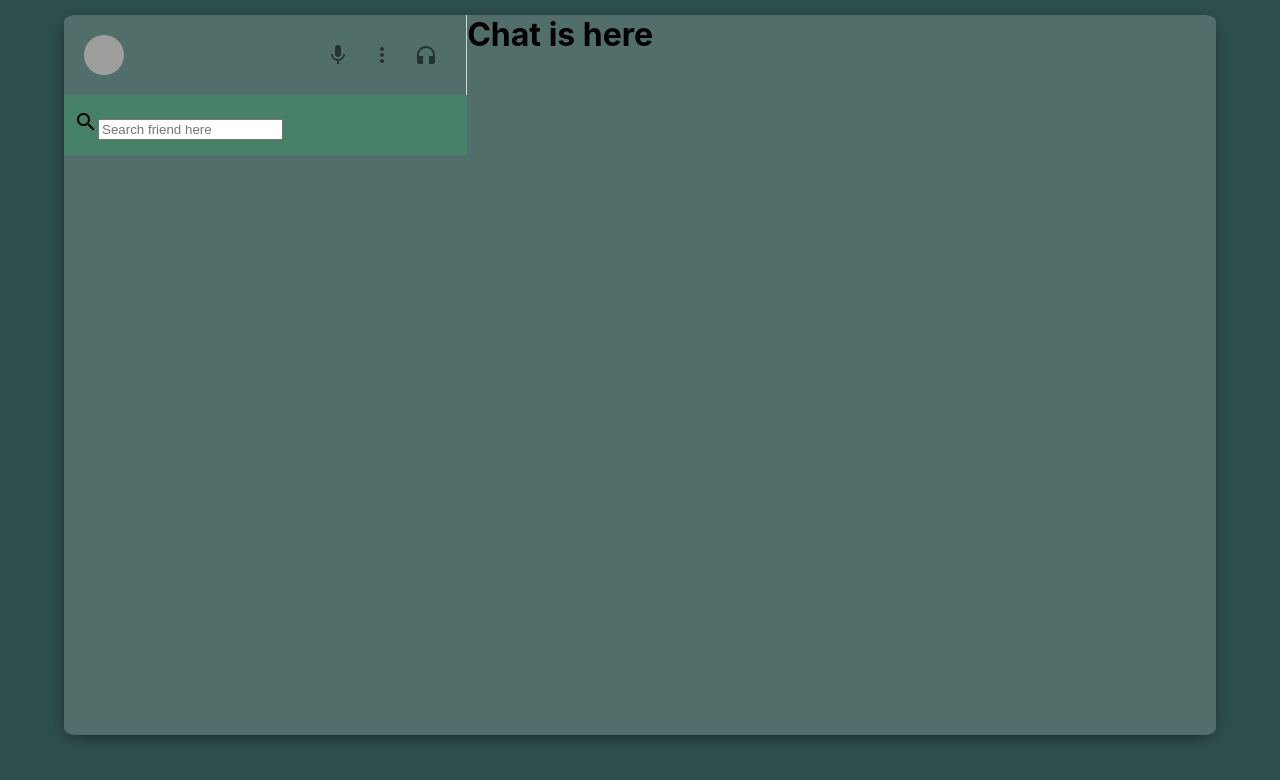
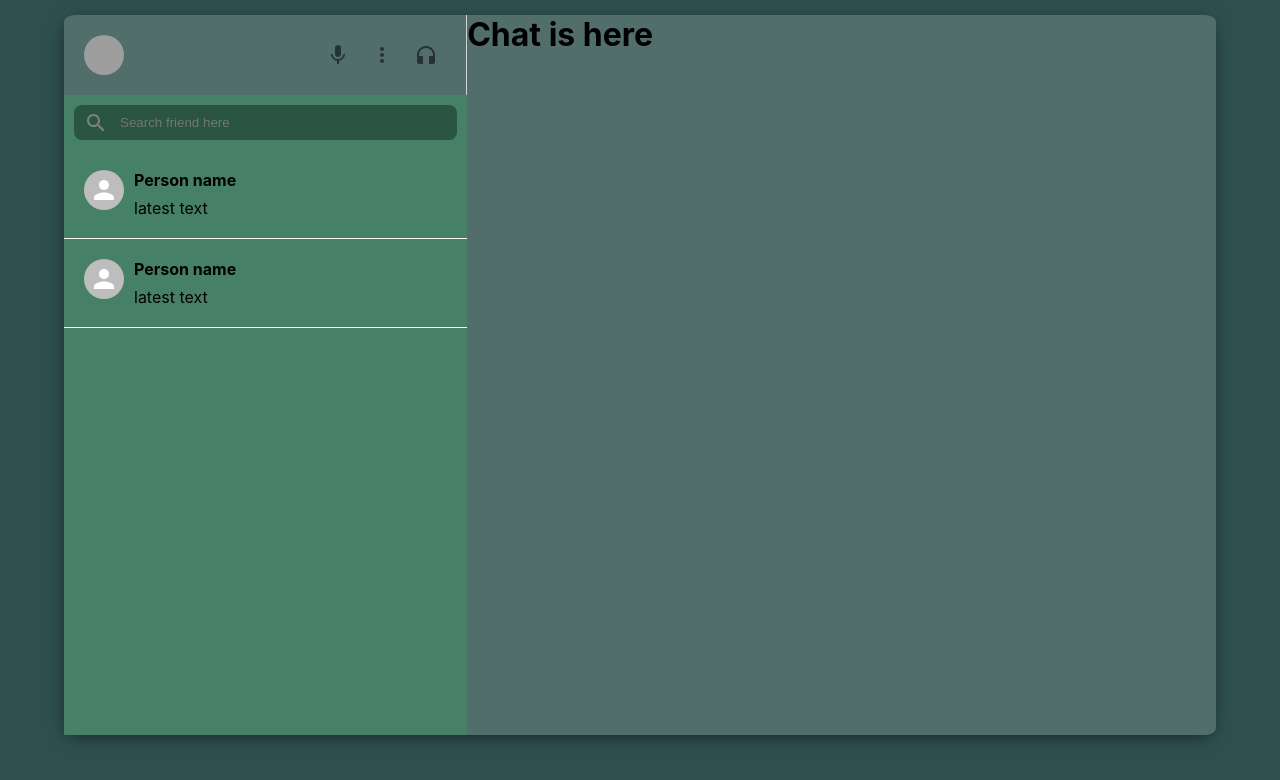
Before and after one commit to nothing331/Whatsapp_clone, a React (Create React App) app: page / in a window 1280 px wide. Shown: the top 780 px of the page. Built offline with nearby package versions, Linux system fonts and the light colour scheme; grey boxes are pictures that could not be loaded.

Commit message:
Side chat
making of side chat

```diff
--- a/src/Sidebar.css
+++ b/src/Sidebar.css
@@ -24,8 +24,31 @@
 
 .search_bar{
     display: flex;
-    align-items: center;
+    align-items: top;
     background-color: rgb(70, 128, 103);
-    height: 40px;
+    height: 35px;
     padding: 10px;
 }
+
+.search_container{
+    display: flex;
+    align-items: center;
+    background-color: rgb(42, 85, 66);
+    width: 100%;
+    height: 35px;
+    border-radius: 8px;
+}
+.search_container > .MuiSvgIcon-root {
+    color: gray;
+    padding: 10px;
+}
+.search_container > input {
+    border: none;
+    background-color: rgb(42, 85, 66);
+    outline-width: 0;
+}
+.sidebar_chats{
+    flex: 1;
+    background-color: rgb(70, 128, 103);
+    overflow: scroll;
+}
--- /dev/null
+++ b/src/SidebarChat.css
@@ -0,0 +1,17 @@
+.sidebarChat{
+    display: flex;
+    padding: 20px;
+    cursor: pointer;
+    border-bottom: 1px solid #f6f6f6;
+    transition: background-color 0.3s ease;
+}
+.sidebarChat:hover{
+    background-color: rgb(69, 150, 82);
+}
+.sidebarChat_info > h2{
+    font-size: 16px;
+    margin-bottom: 8px;
+}
+.sidebarChat_info{
+    margin-left: 10px;
+}
--- /dev/null
+++ b/src/SidebarChat.js
@@ -0,0 +1,18 @@
+import React from 'react'
+import './SidebarChat.css'
+import { Avatar } from '@mui/material'
+function SidebarChat() {
+  return (
+    <div className='sidebarChat'>
+      <Avatar/>
+      <div className = 'sidebarChat_info'>
+        <h2>Person name</h2>
+        <p>latest text</p>
+      </div>
+
+
+    </div>
+  )
+}
+
+export default SidebarChat
--- a/src/sidebar.js
+++ b/src/sidebar.js
@@ -5,6 +5,7 @@ import HeadphonesIcon from '@mui/icons-material/Headphones';
 import MoreVertIcon from '@mui/icons-material/MoreVert';
 import { Avatar, IconButton } from '@mui/material';
 import { SearchOutlined } from '@mui/icons-material';
+import SidebarChat from './SidebarChat';
 function Sidebar() {
   return (
     <div className ='sidebar'>
@@ -28,6 +29,12 @@ function Sidebar() {
           <input placeholder='Search friend here' type='text' />
         </div>
       </div>
+
+
+      <div className='sidebar_chats'>
+          <SidebarChat/>
+          <SidebarChat/>
+        </div>
     </div>
   )
 }
```
